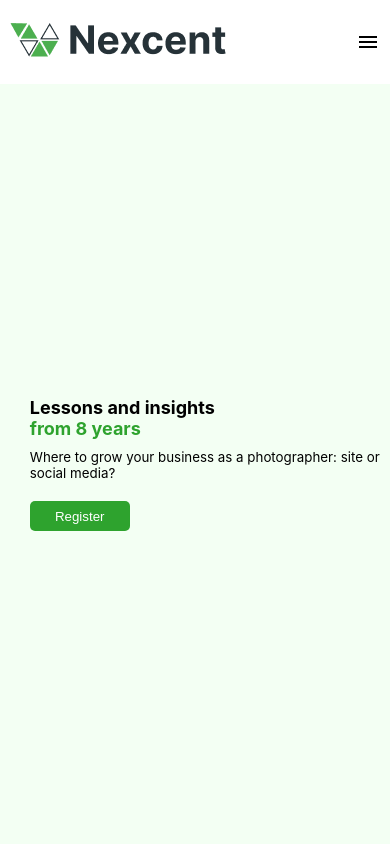
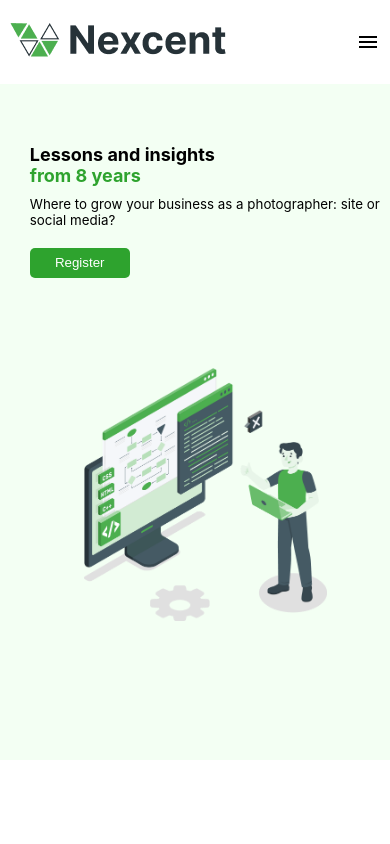
Before and after one commit to OnuegbulamChristian/Nexcent, a React (Create React App) app: page / in a window 390 px wide. Shown: the top 844 px of the page. Built offline with nearby package versions, Linux system fonts and the light colour scheme.

Commit message:
first commit

```diff
--- a/src/COMPONENTS/HeroSection/HeroSection.css
+++ b/src/COMPONENTS/HeroSection/HeroSection.css
@@ -56,15 +56,18 @@
   .Hero-section-containers h2 {
     font-size: x-large;
   }
-  .Hero-section-div {
-    height: auto;
-  }
-  .Hero-section-parent-div {
-    height: auto;
-  }
 }
 
 @media (max-width: 834px) {
+  .Hero-section-parent-div {
+    height: 80vh;
+  }
+  .Hero-section-containers {
+    height: 60vh;
+  }
+  .Hero-section-div {
+    height: 80vh;
+  }
 }
 
 @media (max-width: 768px) {
@@ -85,11 +88,14 @@
 @media (max-width: 480px) {
   .Hero-section-parent-div {
     flex-wrap: wrap;
+    height: auto;
   }
   .Hero-section-containers {
     width: 100%;
+    height: 30vh;
   }
   .Hero-section-parent-div {
     gap: 30px;
+    height: auto;
   }
 }
```
